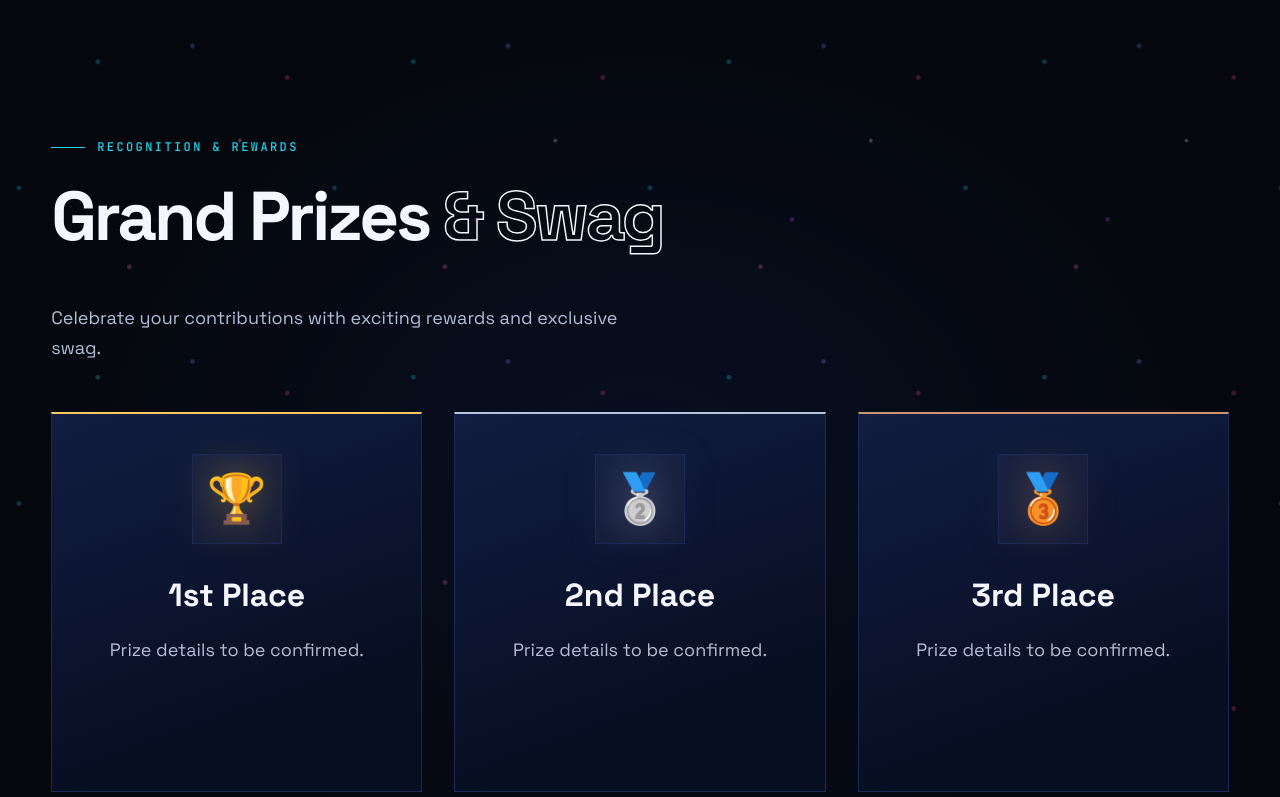
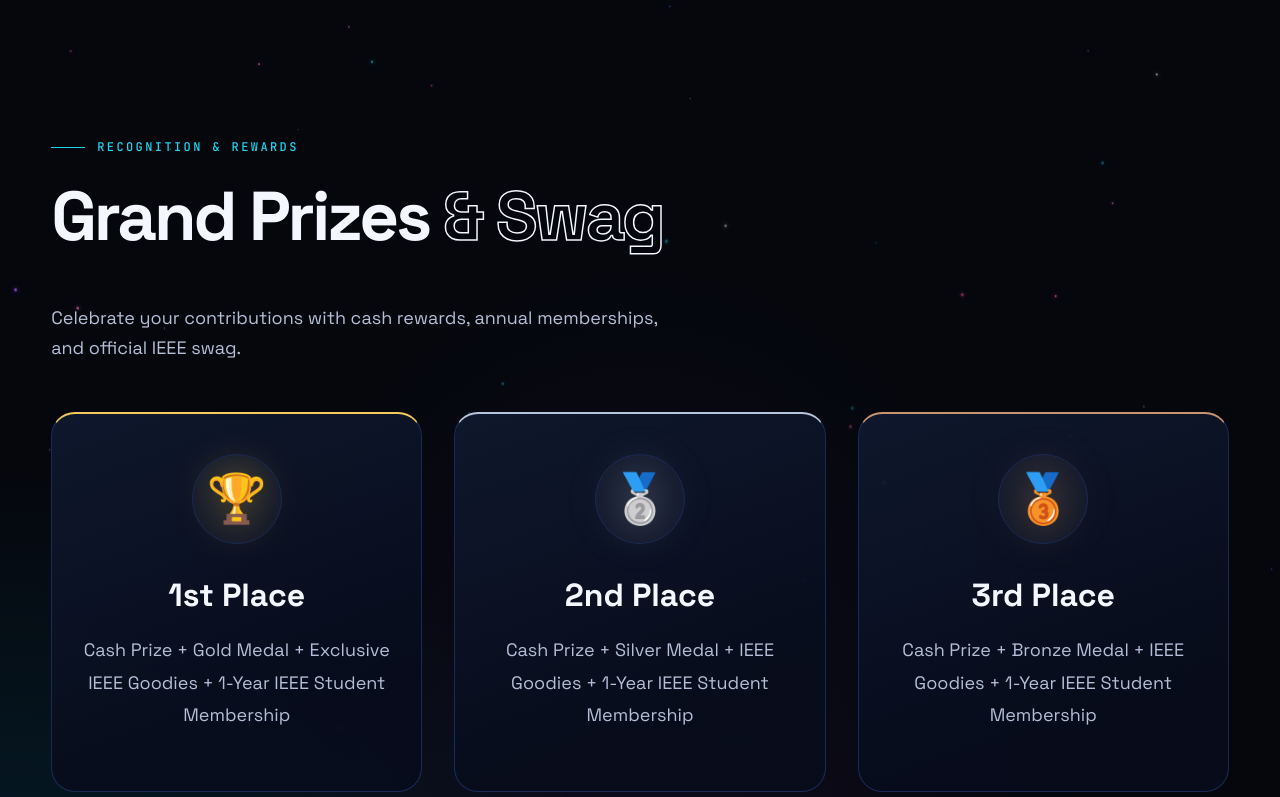
Before and after one commit to AditiGupta-tech/IEEE-Open-Source-Week-2026, a React (Vite) app: page / in a window 1280 px wide. Shown: the part 2820-3617 px from the top of the page. Built offline with nearby package versions, Linux system fonts and the light colour scheme.

Commit message:
Update Prizes section background animation

```diff
--- a/src/components/Prizes.css
+++ b/src/components/Prizes.css
@@ -5,103 +5,33 @@
   overflow: hidden;
   background:
     radial-gradient(
-      ellipse at 50% 50%,
-      rgba(16, 38, 91, 0.25),
-      transparent 70%
+      ellipse at 0% 100%,
+      rgba(0, 190, 255, 0.12),
+      transparent 35%
+    ),
+    radial-gradient(
+      ellipse at 50% 100%,
+      rgba(100, 45, 180, 0.10),
+      transparent 50%
     ),
     #05070d;
 }
 
-/* Colorful stars rushing from the center to the edges */
-.prizes-section::before {
-  content: "";
+/* Animated background canvas */
+.prizes-star-canvas {
   position: absolute;
-  inset: -50%;
-  z-index: -1;
+  inset: 0;
+  display: block;
+  width: 100%;
+  height: 100%;
+  z-index: 0;
   pointer-events: none;
-
-  background-image:
-    radial-gradient(2px 2px at 10% 20%, #22d3ee 60%, transparent 100%),
-    radial-gradient(2px 2px at 30% 70%, #a855f7 60%, transparent 100%),
-    radial-gradient(2px 2px at 70% 25%, #ec4899 60%, transparent 100%),
-    radial-gradient(2px 2px at 85% 60%, #38bdf8 60%, transparent 100%),
-    radial-gradient(1.5px 1.5px at 55% 45%, #ffffff 60%, transparent 100%),
-    radial-gradient(2px 2px at 40% 15%, #818cf8 60%, transparent 100%),
-    radial-gradient(2px 2px at 20% 85%, #f472b6 60%, transparent 100%);
-
-  background-size: 220px 220px;
-  animation: prizes-stars-expand 1.4s linear infinite;
 }
 
-/* Neon streaks expanding outward */
-.prizes-section::after {
-  content: "";
-  position: absolute;
-  inset: -50%;
-  z-index: -1;
-  pointer-events: none;
-
-  background:
-    repeating-conic-gradient(
-      from 0deg at 50% 50%,
-      transparent 0deg 3deg,
-      rgba(34, 211, 238, 0.55) 3.12deg 3.2deg,
-      transparent 3.35deg 7deg,
-      rgba(168, 85, 247, 0.5) 7.12deg 7.2deg,
-      transparent 7.35deg 11deg,
-      rgba(236, 72, 153, 0.45) 11.12deg 11.2deg,
-      transparent 11.35deg 15deg
-    );
-
-  -webkit-mask-image: radial-gradient(
-    ellipse at center,
-    transparent 0%,
-    black 25%,
-    black 75%,
-    transparent 100%
-  );
-
-  mask-image: radial-gradient(
-    ellipse at center,
-    transparent 0%,
-    black 25%,
-    black 75%,
-    transparent 100%
-  );
-
-  animation: prizes-streaks-expand 1.2s linear infinite;
-}
-
-@keyframes prizes-stars-expand {
-  0% {
-    transform: scale(0.2);
-    opacity: 0;
-  }
-
-  15% {
-    opacity: 1;
-  }
-
-  100% {
-    transform: scale(1.8);
-    opacity: 0;
-  }
-}
-
-@keyframes prizes-streaks-expand {
-  0% {
-    transform: scale(0.25) rotate(0deg);
-    opacity: 0;
-  }
-
-  25% {
-    opacity: 0.7;
-  }
-
-  100% {
-    transform: scale(1.7) rotate(5deg);
-    opacity: 0;
-  }
+/* Keep all content above the background animation */
+.prizes-section > .osw-w {
+  position: relative;
+  z-index: 1;
 }
 
 .prizes-intro {
@@ -130,7 +60,12 @@
   padding: 40px 30px;
   overflow: hidden;
   border: 1px solid var(--ln);
-  background: linear-gradient(160deg, #111d42, #080e22 75%);
+  border-radius: 24px;
+  background: linear-gradient(
+    160deg,
+    rgba(15, 24, 45, 0.96),
+    rgba(7, 12, 27, 0.97) 75%
+  );
   text-align: center;
   transform-style: preserve-3d;
   transition:
@@ -139,7 +74,7 @@
     box-shadow 220ms ease;
 }
 
-/* Purple spotlight on hover — preserved */
+/* Existing purple hover spotlight */
 .prize-card::before {
   content: "";
   position: absolute;
@@ -181,6 +116,7 @@
   height: 90px;
   margin: 0 auto 32px;
   border: 1px solid var(--ln);
+  border-radius: 50%;
   background: rgba(255, 255, 255, 0.03);
   font-size: 48px;
   transition:
@@ -259,9 +195,8 @@
 }
 
 @media (prefers-reduced-motion: reduce) {
-  .prizes-section::before,
-  .prizes-section::after {
-    animation: none;
+  .prizes-star-canvas {
+    display: none;
   }
 
   .prize-card,
--- a/src/components/Prizes.jsx
+++ b/src/components/Prizes.jsx
@@ -1,4 +1,5 @@
 
+import { useEffect, useRef } from "react";
 import "./Prizes.css";
 
 const prizes = [
@@ -6,37 +7,155 @@
     id: "01",
     place: "1st Place",
     icon: "🏆",
-    description: "Prize details to be confirmed.",
+    description:
+      "Cash Prize + Gold Medal + Exclusive IEEE Goodies + 1-Year IEEE Student Membership",
     className: "prizes-first",
   },
   {
     id: "02",
     place: "2nd Place",
     icon: "🥈",
-    description: "Prize details to be confirmed.",
+    description:
+      "Cash Prize + Silver Medal + IEEE Goodies + 1-Year IEEE Student Membership",
     className: "prizes-second",
   },
   {
     id: "03",
     place: "3rd Place",
     icon: "🥉",
-    description: "Prize details to be confirmed.",
+    description:
+      "Cash Prize + Bronze Medal + IEEE Goodies + 1-Year IEEE Student Membership",
     className: "prizes-third",
   },
 ];
 
+function StarTunnel() {
+  const canvasRef = useRef(null);
+
+  useEffect(() => {
+    const canvas = canvasRef.current;
+    const ctx = canvas.getContext("2d");
+
+    let width = 0;
+    let height = 0;
+    let animationId;
+    let lastTime = 0;
+    let stars = [];
+    let disposed = false;
+
+    const colors = [
+      "#22d3ee",
+      "#38bdf8",
+      "#818cf8",
+      "#a855f7",
+      "#ec4899",
+      "#f472b6",
+      "#ffffff",
+    ];
+
+    const STAR_COUNT = 65;
+
+    function createStar() {
+      return {
+        x: Math.random() * width,
+        y: Math.random() * height,
+        radius: 0.6 + Math.random() * 1.1,
+        color: colors[Math.floor(Math.random() * colors.length)],
+        alpha: 0.35 + Math.random() * 0.55,
+        phase: Math.random() * Math.PI * 2,
+        twinkleSpeed: 0.5 + Math.random() * 1.2,
+        driftX: (Math.random() - 0.5) * 5,
+        driftY: (Math.random() - 0.5) * 5,
+      };
+    }
+
+    function resize() {
+      const rect = canvas.getBoundingClientRect();
+      const dpr = Math.min(window.devicePixelRatio || 1, 2);
+
+      width = rect.width;
+      height = rect.height;
+
+      canvas.width = Math.round(width * dpr);
+      canvas.height = Math.round(height * dpr);
+
+      ctx.setTransform(dpr, 0, 0, dpr, 0, 0);
+      stars = Array.from({ length: STAR_COUNT }, createStar);
+    }
+
+    function draw(time) {
+      if (disposed) return;
+
+      const delta = lastTime
+        ? Math.min((time - lastTime) / 1000, 0.04)
+        : 0.016;
+
+      lastTime = time;
+      ctx.clearRect(0, 0, width, height);
+
+      for (const star of stars) {
+        star.x += star.driftX * delta;
+        star.y += star.driftY * delta;
+        star.phase += star.twinkleSpeed * delta;
+
+        if (star.x < 0) star.x = width;
+        if (star.x > width) star.x = 0;
+        if (star.y < 0) star.y = height;
+        if (star.y > height) star.y = 0;
+
+        const twinkle = 0.65 + 0.35 * Math.sin(star.phase);
+
+        ctx.globalAlpha = star.alpha * twinkle;
+        ctx.fillStyle = star.color;
+        ctx.shadowColor = star.color;
+        ctx.shadowBlur = 5;
+
+        ctx.beginPath();
+        ctx.arc(star.x, star.y, star.radius, 0, Math.PI * 2);
+        ctx.fill();
+
+        ctx.shadowBlur = 0;
+      }
+
+      ctx.globalAlpha = 1;
+      animationId = requestAnimationFrame(draw);
+    }
+
+    resize();
+    animationId = requestAnimationFrame(draw);
+    window.addEventListener("resize", resize);
+
+    return () => {
+      disposed = true;
+      cancelAnimationFrame(animationId);
+      window.removeEventListener("resize", resize);
+    };
+  }, []);
+
+  return (
+    <canvas
+      ref={canvasRef}
+      className="prizes-star-canvas"
+      aria-hidden="true"
+    />
+  );
+}
+
 export default function Prizes() {
   return (
     <section id="prizes" className="osw-sec prizes-section">
+      <StarTunnel />
+
       <div className="osw-w">
-        <p className="osw-k">Recognition & Rewards</p>
+        <p className="osw-k">Recognition &amp; Rewards</p>
 
         <h2 className="osw-h2">
           Grand Prizes <span className="osw-out">&amp; Swag</span>
         </h2>
 
         <p className="prizes-intro">
-          Celebrate your contributions with exciting rewards and exclusive swag.
+          Celebrate your contributions with cash rewards, annual memberships,
+          and official IEEE swag.
         </p>
 
         <div className="prizes-grid">
@@ -50,10 +169,7 @@
               </div>
 
               <h3>{prize.place}</h3>
-
-              <p className="prize-description">
-                {prize.description}
-              </p>
+              <p className="prize-description">{prize.description}</p>
             </article>
           ))}
         </div>
```
